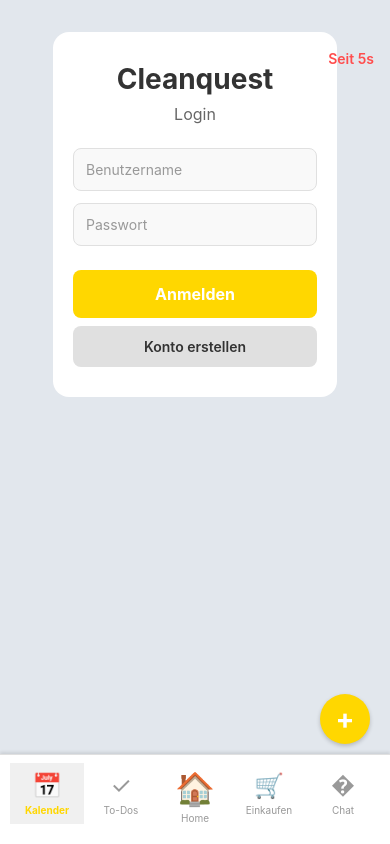
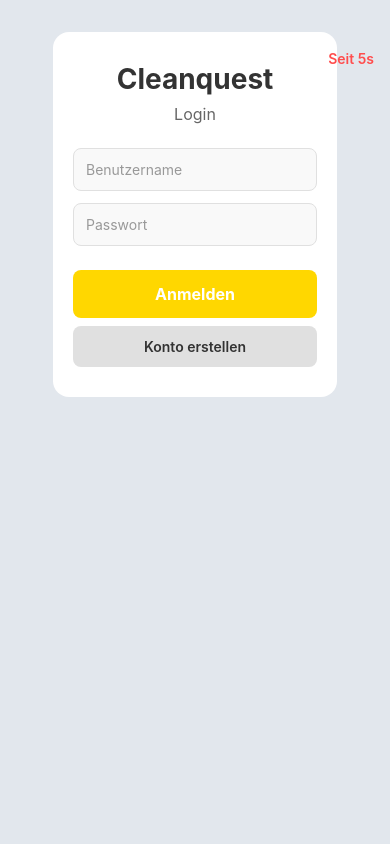
Before and after one commit to juliusrutte-cmyk/Cleanquest, a React Native app in the folder ersteApp/: screen / in a window 390 px wide. Built offline with nearby package versions, Linux system fonts and the light colour scheme.

Commit message:
Startseite login bottom nav entfernt

```diff
--- a/ersteApp/App.tsx
+++ b/ersteApp/App.tsx
@@ -1659,6 +1659,7 @@ export default function App() {
       )}
 
       {/* Bottom Navigation */}
+      {authStage === 'app' && (
       <View style={styles.bottomNav}>
         <TouchableOpacity
           style={[styles.navItem, activeTab === 0 && styles.navItemActive]}
@@ -1700,8 +1701,9 @@ export default function App() {
           <Text style={[styles.navLabel, activeTab === 4 && styles.navLabelActive]}>Chat</Text>
         </TouchableOpacity>
       </View>
-
-      {activeTab === 0 && (
+      )}
+
+      {authStage === 'app' && activeTab === 0 && (
         <TouchableOpacity
           style={styles.addEventButton}
           onPress={() => setShowAddEvent(!showAddEvent)}
```
